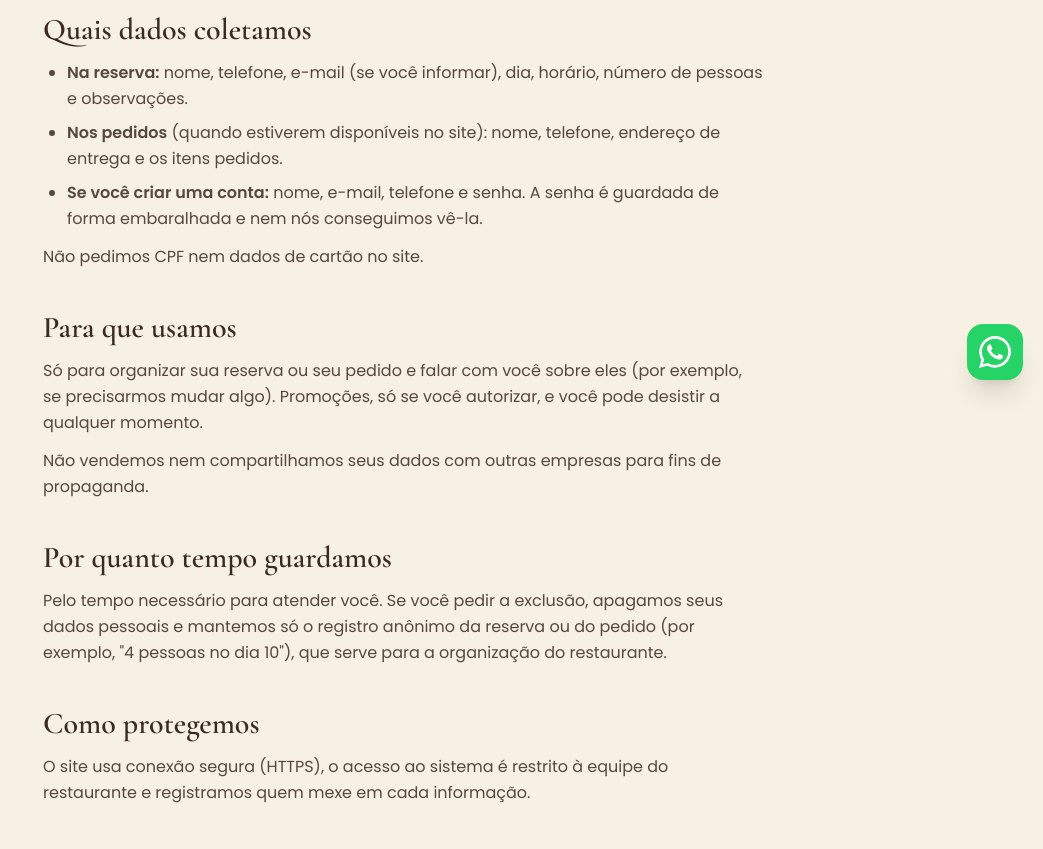
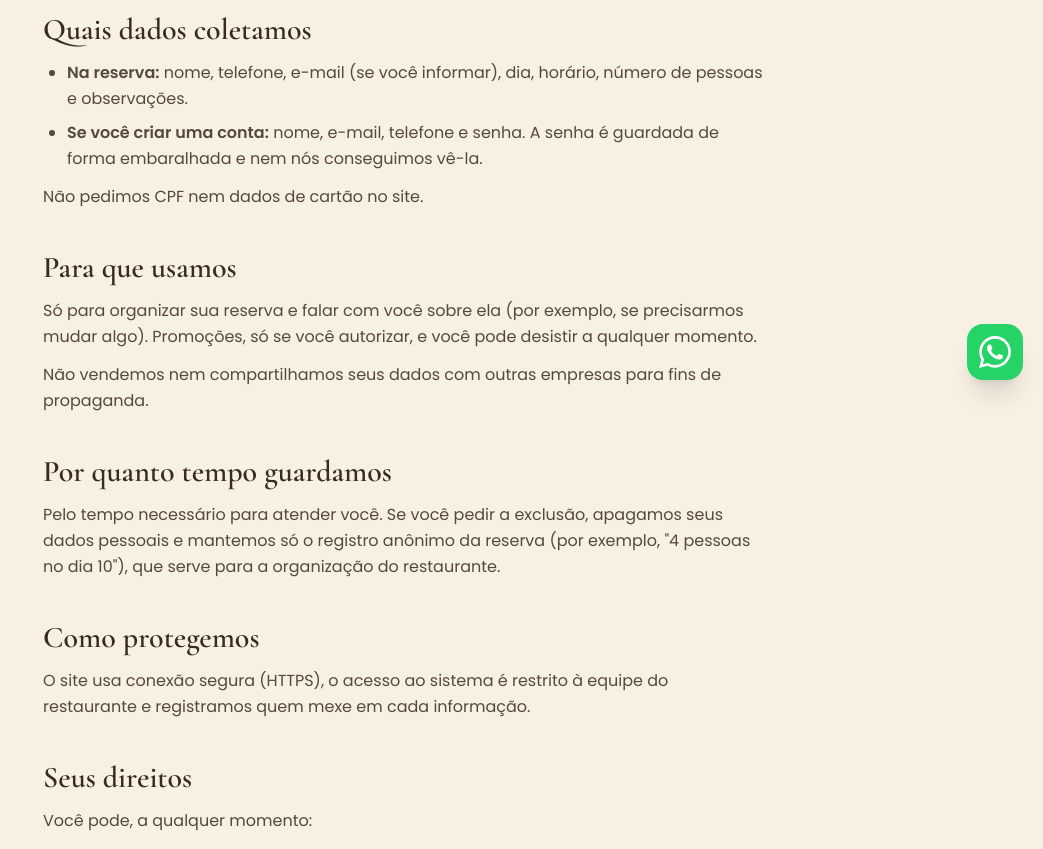
Before and after one commit to pedro-augusto-xavier/emporio-gigi-prado, a React (Vite) app in the folder apps/web/: page /privacidade in a window 1280 px wide. Shown: the part 400-1249 px from the top of the page, without its empty margins (237-1280 px from the left). Built offline with nearby package versions, Linux system fonts and the light colour scheme.

Commit message:
README para portfólio, com prints do site no ar
- Descrição do projeto, funcionalidades, tecnologias, arquitetura e destaques técnicos
- Prints tirados do site publicado (docs/screenshots)
- Política de privacidade sem a parte de pedidos (o restaurante não terá delivery)

```diff
--- a/apps/web/src/pages/PrivacyPage.tsx
+++ b/apps/web/src/pages/PrivacyPage.tsx
@@ -34,10 +34,6 @@ export function PrivacyPage() {
             observações.
           </li>
           <li>
-            <strong>Nos pedidos</strong> (quando estiverem disponíveis no site): nome, telefone, endereço de entrega e os
-            itens pedidos.
-          </li>
-          <li>
             <strong>Se você criar uma conta:</strong> nome, e-mail, telefone e senha. A senha é guardada de forma
             embaralhada e nem nós conseguimos vê-la.
           </li>
@@ -47,7 +43,7 @@ export function PrivacyPage() {
 
       <Section title="Para que usamos">
         <p>
-          Só para organizar sua reserva ou seu pedido e falar com você sobre eles (por exemplo, se precisarmos mudar
+          Só para organizar sua reserva e falar com você sobre ela (por exemplo, se precisarmos mudar
           algo). Promoções, só se você autorizar, e você pode desistir a qualquer momento.
         </p>
         <p>Não vendemos nem compartilhamos seus dados com outras empresas para fins de propaganda.</p>
@@ -56,7 +52,7 @@ export function PrivacyPage() {
       <Section title="Por quanto tempo guardamos">
         <p>
           Pelo tempo necessário para atender você. Se você pedir a exclusão, apagamos seus dados pessoais e mantemos só o
-          registro anônimo da reserva ou do pedido (por exemplo, "4 pessoas no dia 10"), que serve para a organização do
+          registro anônimo da reserva (por exemplo, "4 pessoas no dia 10"), que serve para a organização do
           restaurante.
         </p>
       </Section>
```
Also changed, not shown: 7 other files (tests, documents, lock files or other folders).
